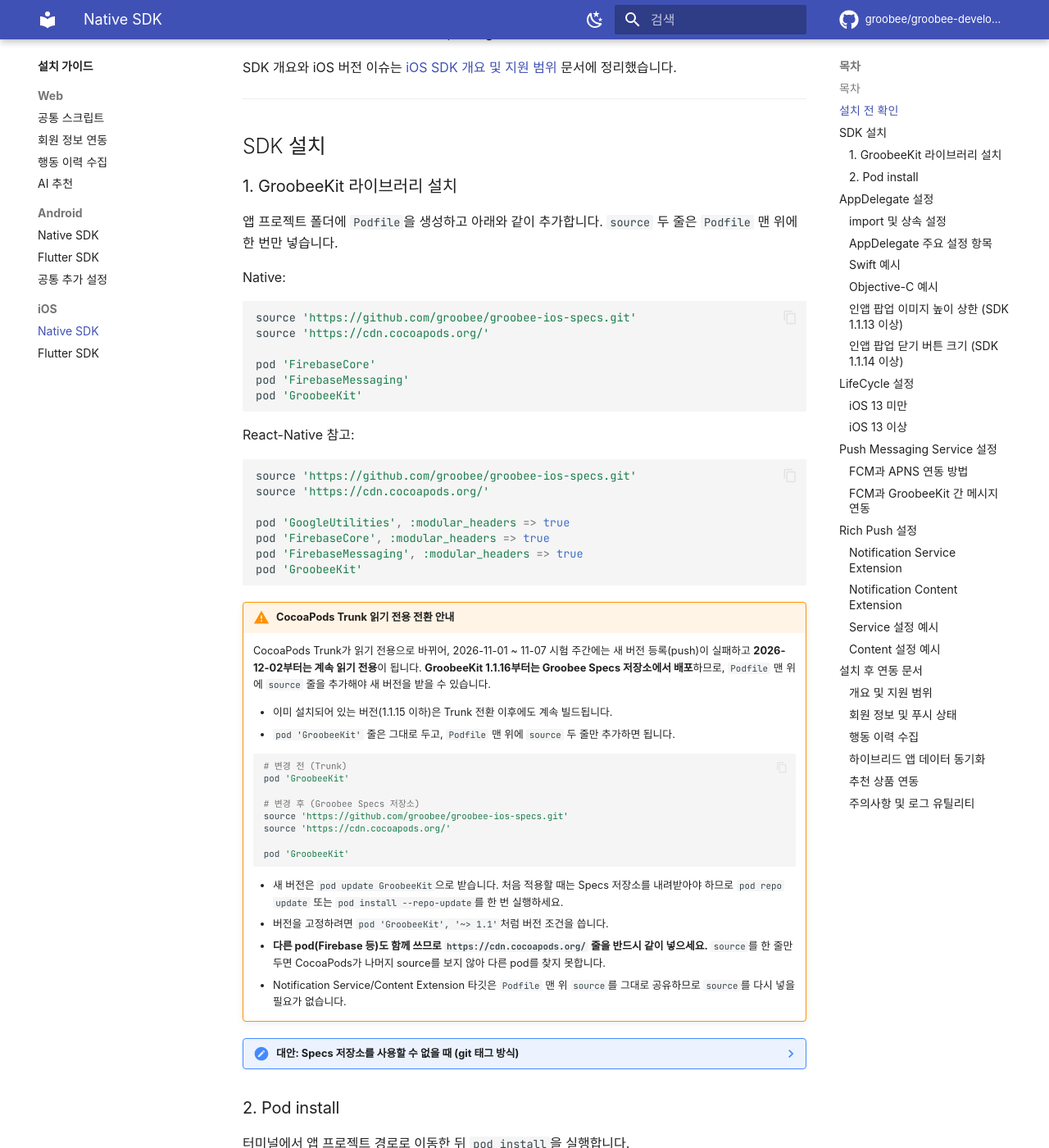
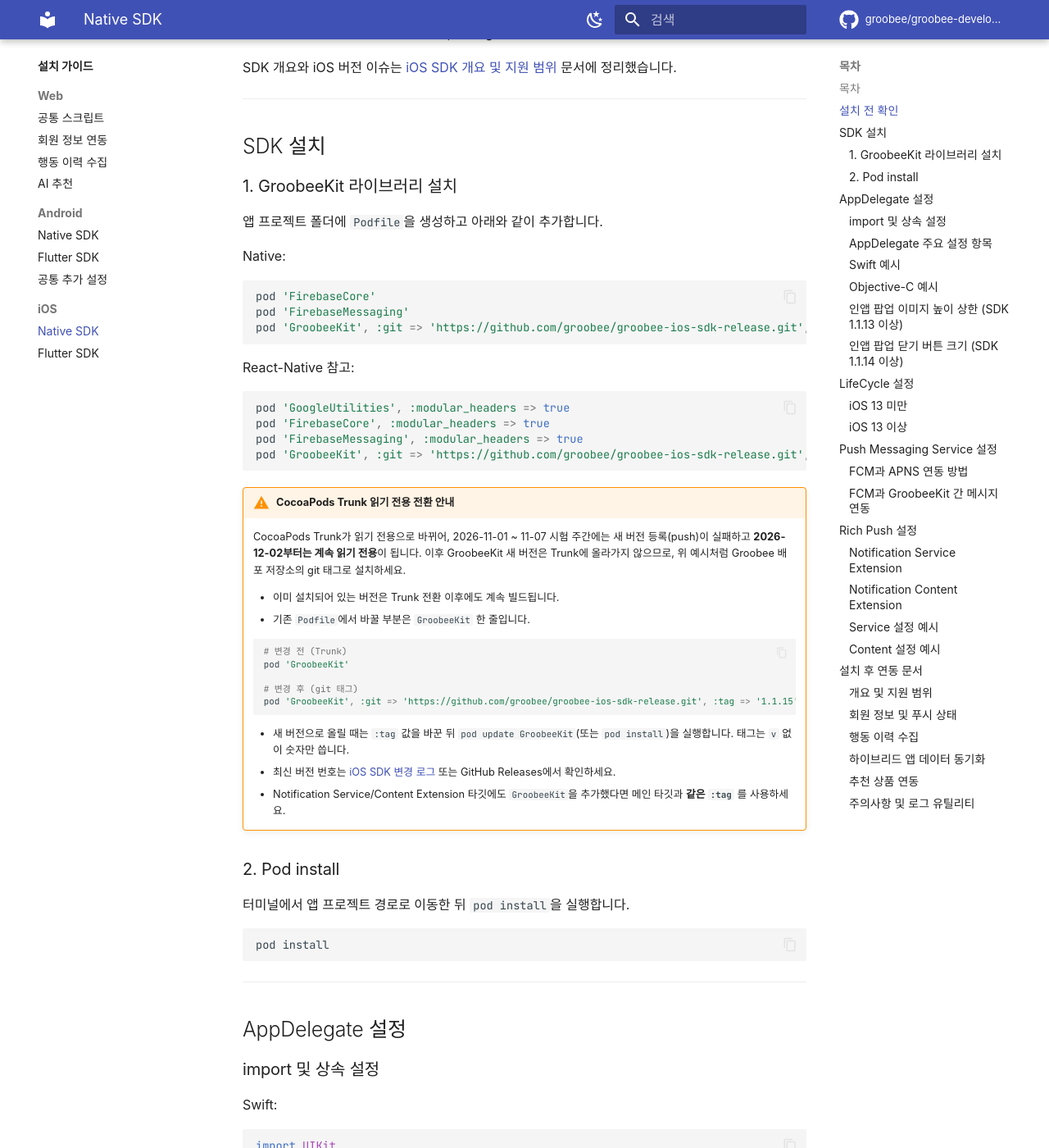
Before and after one commit to groobee/groobee-developer-support, an MkDocs documentation site: the page built from docs/installation/installation-ios-sdk.md, in a window 1280 px wide and 1400 px high, scrolled down 1190 px. Shown: the whole window at 82% size. Built offline with MkDocs 1.6.1 and Material for MkDocs 9.7.7, drawn with Linux system fonts in a browser that asks for light colours; some web fonts are replaced; comment, search, counter and statistics services are not loaded.

Commit message:
revert: iOS 설치 가이드 Specs 레포 source 줄 방식 되돌림(:git + :tag 방식 확정)
Room: 2026-10-26-19d9 코코아팟이슈
Room-Task: Specs 레포 커밋 되돌리기(:git+:tag 방식 확정)
Co-Authored-By: Claude Sonnet 5.5 <noreply@anthropic.com>

````diff
--- a/docs/installation/installation-ios-sdk.md
+++ b/docs/installation/installation-ios-sdk.md
@@ -45,59 +45,42 @@ SDK 개요와 iOS 버전 이슈는 [iOS SDK 개요 및 지원 범위](../detail/
 
 ### 1. GroobeeKit 라이브러리 설치
 
-앱 프로젝트 폴더에 `Podfile`을 생성하고 아래와 같이 추가합니다. `source` 두 줄은 `Podfile` 맨 위에 한 번만 넣습니다.
+앱 프로젝트 폴더에 `Podfile`을 생성하고 아래와 같이 추가합니다.
 
 Native:
 
 ```ruby
-source 'https://github.com/groobee/groobee-ios-specs.git'
-source 'https://cdn.cocoapods.org/'
-
 pod 'FirebaseCore'
 pod 'FirebaseMessaging'
-pod 'GroobeeKit'
+pod 'GroobeeKit', :git => 'https://github.com/groobee/groobee-ios-sdk-release.git', :tag => '1.1.15'
 ```
 
 React-Native 참고:
 
 ```ruby
-source 'https://github.com/groobee/groobee-ios-specs.git'
-source 'https://cdn.cocoapods.org/'
-
 pod 'GoogleUtilities', :modular_headers => true
 pod 'FirebaseCore', :modular_headers => true
 pod 'FirebaseMessaging', :modular_headers => true
-pod 'GroobeeKit'
+pod 'GroobeeKit', :git => 'https://github.com/groobee/groobee-ios-sdk-release.git', :tag => '1.1.15'
 ```
 
 !!! warning "CocoaPods Trunk 읽기 전용 전환 안내"
-    CocoaPods Trunk가 읽기 전용으로 바뀌어, 2026-11-01 ~ 11-07 시험 주간에는 새 버전 등록(push)이 실패하고 **2026-12-02부터는 계속 읽기 전용**이 됩니다. **GroobeeKit 1.1.16부터는 Groobee Specs 저장소에서 배포**하므로, `Podfile` 맨 위에 `source` 줄을 추가해야 새 버전을 받을 수 있습니다.
+    CocoaPods Trunk가 읽기 전용으로 바뀌어, 2026-11-01 ~ 11-07 시험 주간에는 새 버전 등록(push)이 실패하고 **2026-12-02부터는 계속 읽기 전용**이 됩니다. 이후 GroobeeKit 새 버전은 Trunk에 올라가지 않으므로, 위 예시처럼 Groobee 배포 저장소의 git 태그로 설치하세요.
 
-    - 이미 설치되어 있는 버전(1.1.15 이하)은 Trunk 전환 이후에도 계속 빌드됩니다.
-    - `pod 'GroobeeKit'` 줄은 그대로 두고, `Podfile` 맨 위에 `source` 두 줄만 추가하면 됩니다.
+    - 이미 설치되어 있는 버전은 Trunk 전환 이후에도 계속 빌드됩니다.
+    - 기존 `Podfile`에서 바꿀 부분은 `GroobeeKit` 한 줄입니다.
 
     ```ruby
     # 변경 전 (Trunk)
     pod 'GroobeeKit'
 
-    # 변경 후 (Groobee Specs 저장소)
-    source 'https://github.com/groobee/groobee-ios-specs.git'
-    source 'https://cdn.cocoapods.org/'
-
-    pod 'GroobeeKit'
+    # 변경 후 (git 태그)
+    pod 'GroobeeKit', :git => 'https://github.com/groobee/groobee-ios-sdk-release.git', :tag => '1.1.15'
     ```
 
-    - 새 버전은 `pod update GroobeeKit`으로 받습니다. 처음 적용할 때는 Specs 저장소를 내려받아야 하므로 `pod repo update` 또는 `pod install --repo-update`를 한 번 실행하세요.
-    - 버전을 고정하려면 `pod 'GroobeeKit', '~> 1.1'`처럼 버전 조건을 씁니다.
-    - **다른 pod(Firebase 등)도 함께 쓰므로 `https://cdn.cocoapods.org/` 줄을 반드시 같이 넣으세요.** `source`를 한 줄만 두면 CocoaPods가 나머지 source를 보지 않아 다른 pod를 찾지 못합니다.
-    - Notification Service/Content Extension 타깃은 `Podfile` 맨 위 `source`를 그대로 공유하므로 `source`를 다시 넣을 필요가 없습니다.
-
-??? note "대안: Specs 저장소를 사용할 수 없을 때 (git 태그 방식)"
-    사내 네트워크 정책 등으로 Specs 저장소에 접근할 수 없다면, 배포 저장소의 git 태그로 직접 설치할 수 있습니다. 이 경우 `source` 줄은 필요 없고, 새 버전으로 올릴 때마다 `:tag` 값을 직접 바꿔야 합니다. 태그는 `v` 없이 숫자만 씁니다(최신 버전은 [iOS SDK 변경 로그](../changelog/sdk-ios-changelog.md) 참고). Extension 타깃에도 메인 타깃과 **같은 `:tag`** 를 사용하세요.
-
-    ```ruby
-    pod 'GroobeeKit', :git => 'https://github.com/groobee/groobee-ios-sdk-release.git', :tag => '1.1.15'
-    ```
+    - 새 버전으로 올릴 때는 `:tag` 값을 바꾼 뒤 `pod update GroobeeKit`(또는 `pod install`)을 실행합니다. 태그는 `v` 없이 숫자만 씁니다.
+    - 최신 버전 번호는 [iOS SDK 변경 로그](../changelog/sdk-ios-changelog.md) 또는 GitHub Releases에서 확인하세요.
+    - Notification Service/Content Extension 타깃에도 `GroobeeKit`을 추가했다면 메인 타깃과 **같은 `:tag`** 를 사용하세요.
 
 ### 2. Pod install
 
````
Also changed, not shown: docs/changelog/document-history.md (+1 -1 lines), docs/getting-started/gettingstart-ios.md (+1 -1 lines), docs/installation/installation-ios-flutter-sdk.md (+6 -30 lines).
